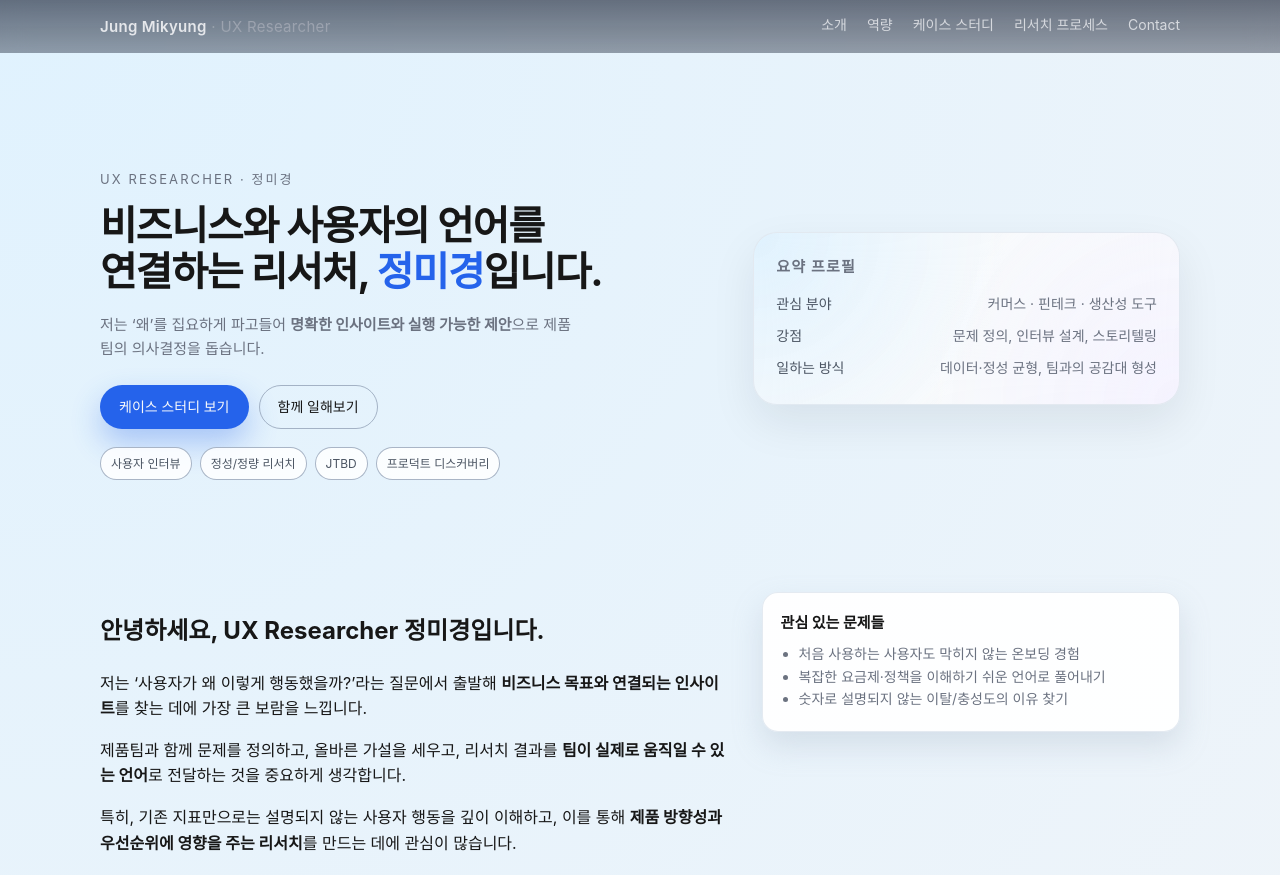
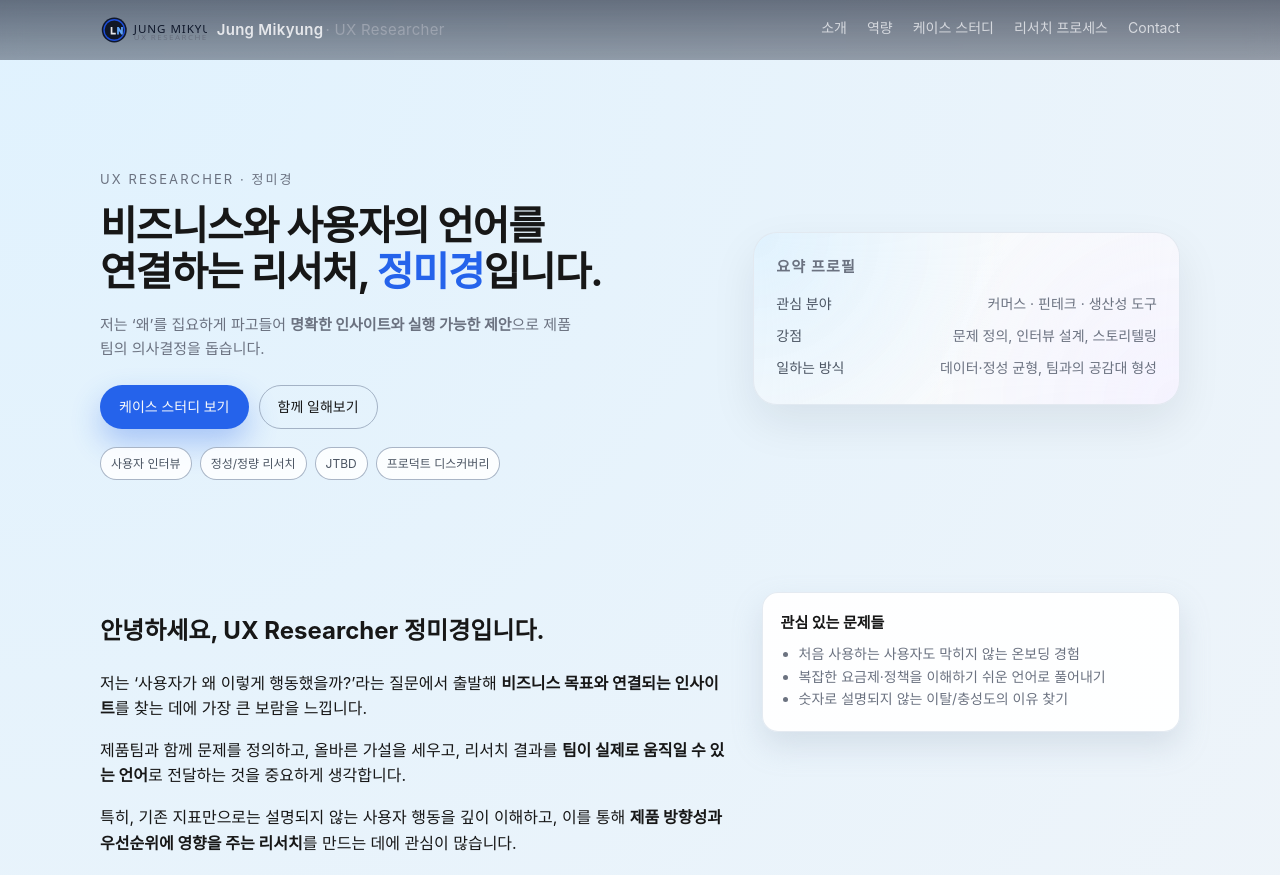
Before and after one commit to miamikyeong-ux/test, a plain HTML site: page index.html in a window 1280 px wide. Shown: the top 875 px of the page. Drawn offline with Linux system fonts and the light colour scheme; a web font is replaced by a local one.

Commit message:
Add header logo

```diff
--- a/index.html
+++ b/index.html
@@ -19,7 +19,12 @@
   <body>
     <header class="site-header">
       <div class="container header-inner">
-        <a href="#top" class="logo">Jung Mikyung<span> · UX Researcher</span></a>
+        <a href="#top" class="logo" aria-label="정미경 UX Researcher 홈으로 이동">
+          <img src="./logo.svg" alt="" class="logo-mark" />
+          <span class="logo-text">
+            Jung Mikyung<span class="logo-sub"> · UX Researcher</span>
+          </span>
+        </a>
         <nav class="nav">
           <a href="#about">소개</a>
           <a href="#skills">역량</a>
--- a/styles.css
+++ b/styles.css
@@ -96,12 +96,27 @@ main {
 }
 
 .logo {
+  display: inline-flex;
+  align-items: center;
+  gap: 10px;
   font-weight: 600;
   letter-spacing: 0.02em;
   font-size: 15px;
 }
 
-.logo span {
+.logo-mark {
+  height: 32px;
+  width: auto;
+  display: block;
+}
+
+.logo-text {
+  display: inline-flex;
+  align-items: baseline;
+  gap: 2px;
+}
+
+.logo-sub {
   font-weight: 400;
   color: #9ca3af;
 }
```
Also changed, not shown: logo.svg (added).
